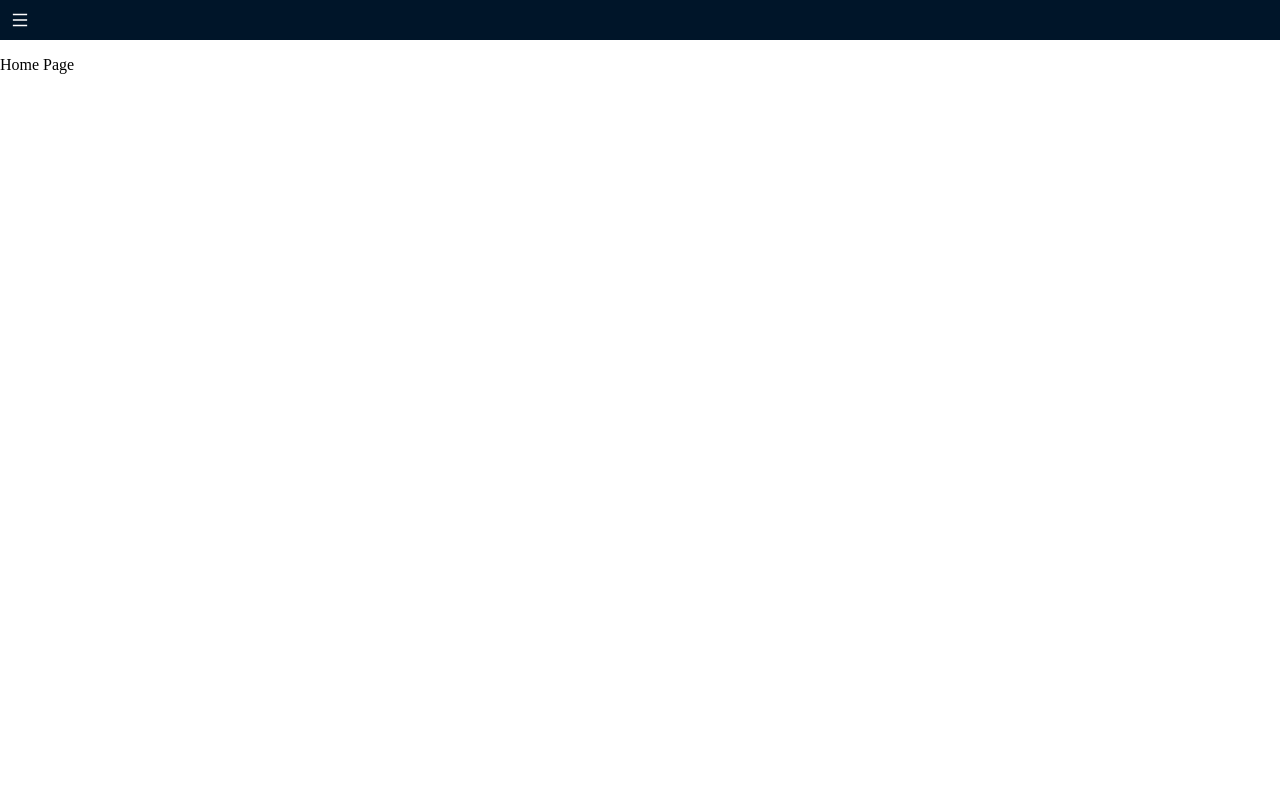
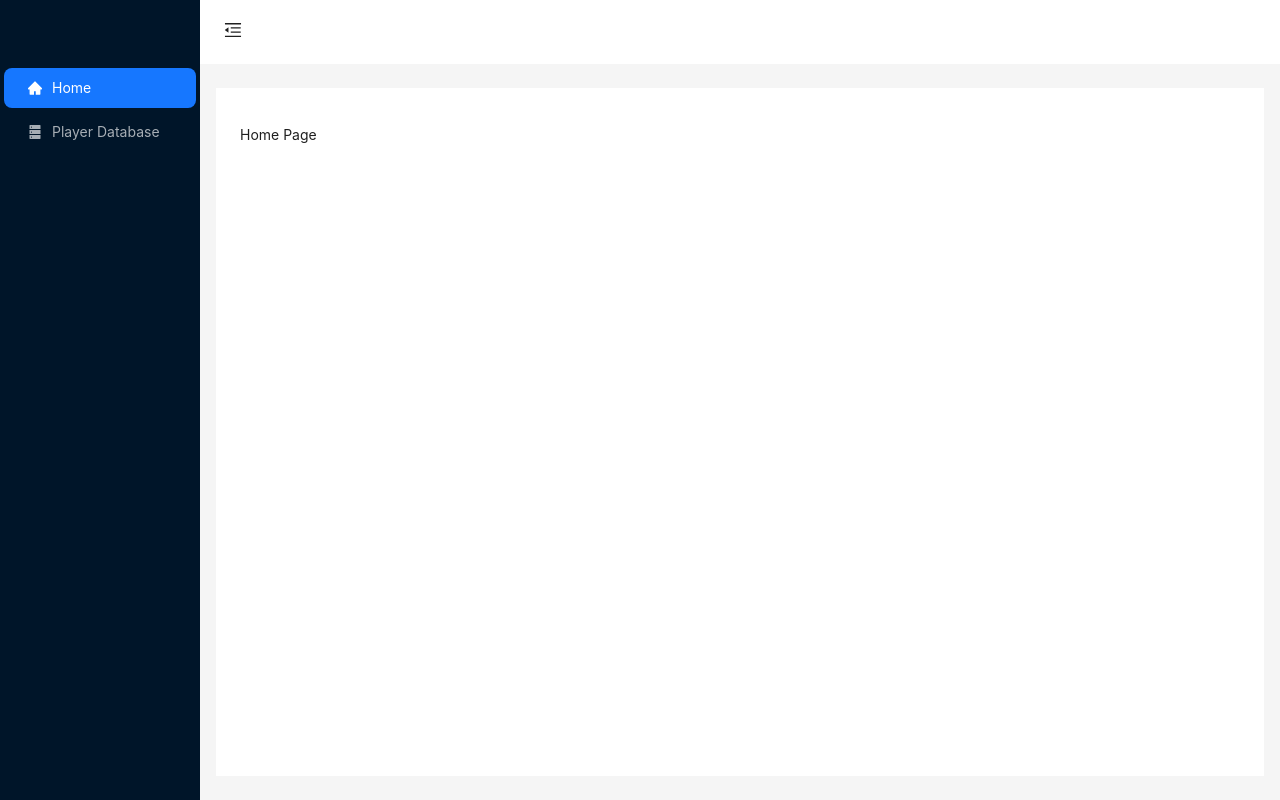
Before and after one commit to andrews2/MLFantasyFootball, a Next.js app: page / in a window 1280 px wide. Built offline with nearby package versions, Linux system fonts and the light colour scheme.

Commit message:
added layout and linter

```diff
--- a/components/Layout.tsx
+++ b/components/Layout.tsx
@@ -2,10 +2,13 @@
 * Created by Andrew Shipman
 * 4/12/2023
 */
-import { Row, Col, Drawer, Button, Menu, MenuProps } from 'antd';
-import { useState, useCallback, useMemo } from 'react';
-import { DatabaseFilled, HomeFilled, MenuOutlined } from '@ant-design/icons';
+import { Menu, MenuProps, Layout as AntLayout } from 'antd';
+import React, { useState, useCallback, useMemo } from 'react';
+import { DatabaseFilled, HomeFilled, MenuFoldOutlined, MenuUnfoldOutlined } from '@ant-design/icons';
 import { useRouter } from 'next/router';
+import { MenuInfo } from 'rc-menu/lib/interface';
+
+const { Header, Sider, Content } = AntLayout;
 
 type LayoutProps = {
     children: React.ReactElement;
@@ -30,16 +33,12 @@ function getItem(
   }
 
 const Layout = ({ children }: LayoutProps) => {
-    const [showDrawer, setShowDrawer] = useState(false);
+    const [collapsed, setCollapsed] = useState(false);
     const router = useRouter();
 
-    const onDrawerClose = useCallback(() => {
-      setShowDrawer(false);
-    }, []);
-
     const onButtonClick = useCallback(() => {
-      setShowDrawer(true);
-    }, []);
+      setCollapsed(!collapsed)
+    }, [collapsed]);
 
     const menuItems = useMemo(() => {
         return [
@@ -58,9 +57,9 @@ const Layout = ({ children }: LayoutProps) => {
             default:
                 return [];
         }
-    }, [])
+    }, [router.asPath])
 
-    const onMenuItemClick = useCallback((e: any) => {
+    const onMenuItemClick = useCallback((e: MenuInfo) => {
         switch(e.key) {
             case '1':
                 router.push('/');
@@ -69,26 +68,33 @@ const Layout = ({ children }: LayoutProps) => {
                 router.push('/PlayerDatabase');
                 break;
         }
-        setShowDrawer(false);
-    }, [])
+    }, [router])
 
     return (
-        <>
-            <Drawer
-                open={showDrawer}
-                onClose={onDrawerClose}
-                closable={false}
-                placement="left"
-                style={{background: '#001529'}}
-                bodyStyle={{paddingLeft: '0px', paddingRight: '0px'}}
-            >
-                <Menu theme="dark" items={menuItems} defaultSelectedKeys={selectedPage} onClick={onMenuItemClick}/>
-            </Drawer>
-            <div style={{background: '#001529', width: '100%', position:'sticky', top: '0px'}}>
-                <Button type="ghost" icon={<MenuOutlined style={{color: '#ffffff'}}/>} onClick={onButtonClick} size="large" />
-            </div>
-            {children}
-        </>
+        <AntLayout>
+            <Sider trigger={null} collapsible collapsed={collapsed} style={{ height: '100vh', position: 'sticky', top: 0, zIndex: 1 }}>
+                <div className='logo' />
+                <Menu theme="dark" items={menuItems} mode="inline" defaultSelectedKeys={selectedPage} onClick={onMenuItemClick}/>
+            </Sider>
+            <AntLayout className='site-layout'>
+                <Header style={{ padding: 0, background: '#ffffff', position: 'sticky', top: 0, zIndex: 1 }}>
+                    {React.createElement(collapsed ? MenuUnfoldOutlined : MenuFoldOutlined, {
+                        className: 'trigger',
+                        onClick: onButtonClick,
+                    })}
+                </Header>
+                <Content
+                        style={{
+                        margin: '24px 16px',
+                        padding: 24,
+                        minHeight: '80vh',
+                        background: '#ffffff',
+                    }}
+                >
+                    {children}
+                </Content>
+            </AntLayout>
+        </AntLayout>
     )
 }
 
--- /dev/null
+++ b/pages/api/players.ts
@@ -0,0 +1,7 @@
+import { NextApiRequest, NextApiResponse } from "next";
+
+export default function handler(req: NextApiRequest, res: NextApiResponse) {
+    const testData = [{name: 'Patrick Mahomes', position: 'QB'}, {name: 'Tom Brady', position: 'QB'}]
+    const testDataToSend = JSON.stringify(testData);
+    res.status(200).json(testDataToSend);
+  }
--- a/pages/index.tsx
+++ b/pages/index.tsx
@@ -2,15 +2,11 @@
 * Created by Andrew Shipman
 * 4/12/2023
 */
-import { Button, Drawer } from 'antd'
-import { useCallback, useState } from 'react'
 
 const Home = () => {
   return (
     <>
-      <p>
-        Home Page
-      </p>
+      <p>Home Page</p>
     </>
   )
 }
--- a/styles/globals.css
+++ b/styles/globals.css
@@ -3,3 +3,21 @@ body {
   padding: 0;
   margin: 0;
 }
+
+.trigger {
+  padding: 0 24px;
+  font-size: 18px;
+  line-height: 64px;
+  cursor: pointer;
+  transition: color 0.3s;
+}
+
+.trigger:hover {
+  color: #1890ff;
+}
+
+.logo {
+  height: 32px;
+  margin: 16px;
+  background: #001529;
+}
```
Also changed, not shown: package.json (+13 -2 lines), pages/PlayerDatabase.tsx (+30 -1 lines), .eslintrc.js (added), .eslintrc.json, 2 other files (tests, documents, lock files or other folders).
